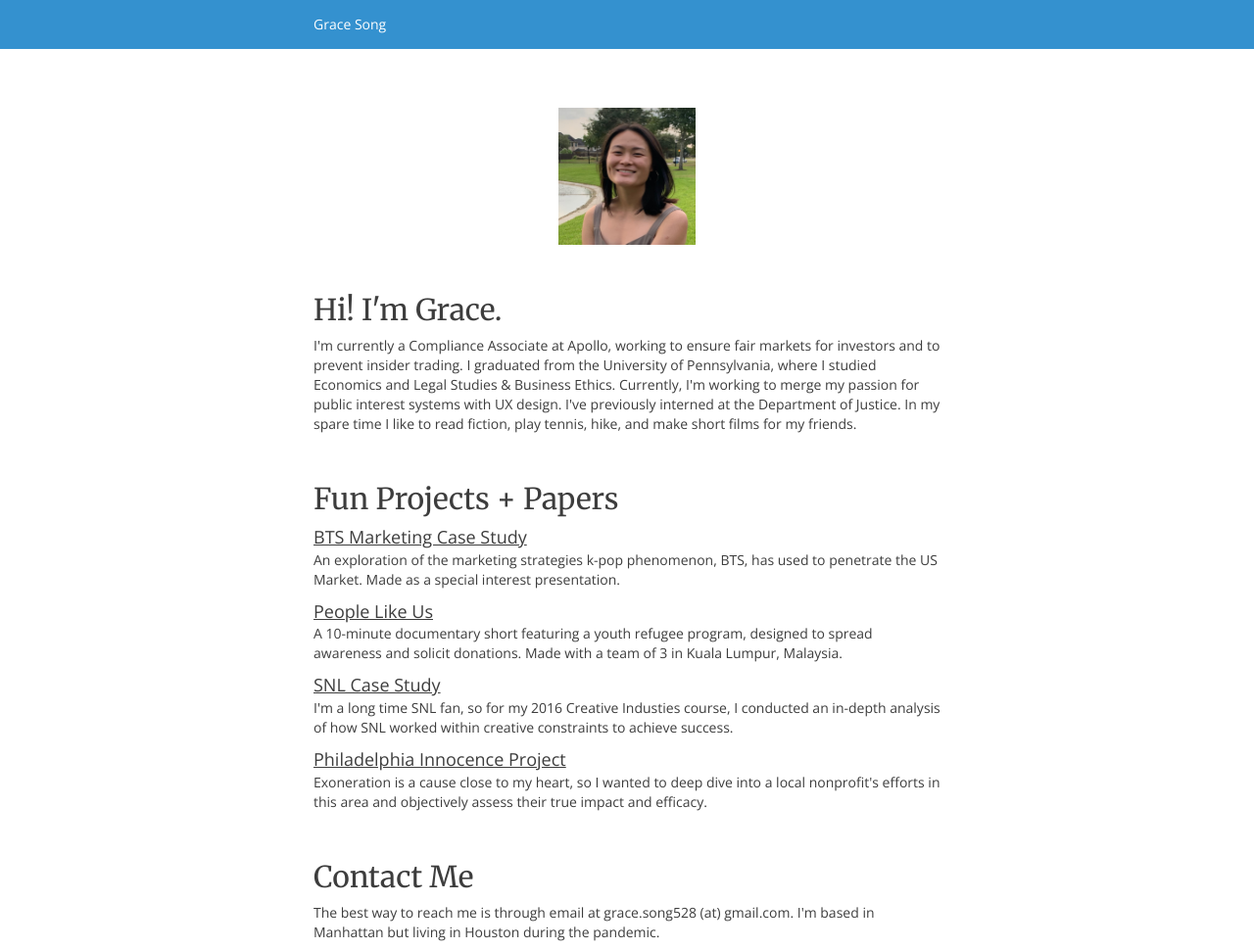
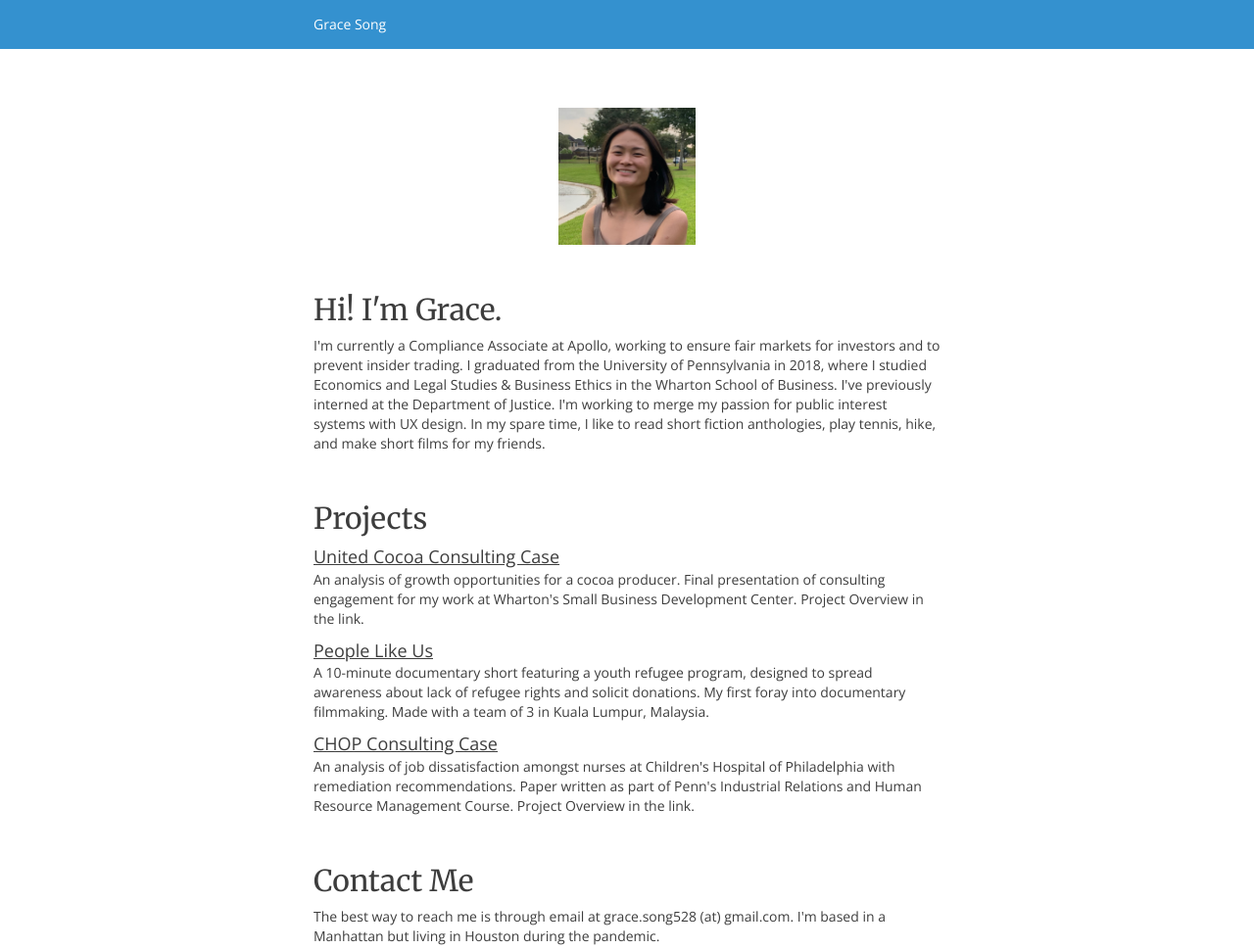
Before and after one commit to Grace-Song/Grace-Song.github.io, a plain HTML site: page index.html in a window 1280 px wide. Shown: the top 969 px of the page at 98% size. Drawn offline with nearby package versions, Linux system fonts and the light colour scheme.

Commit message:
Update index.html

```diff
--- a/index.html
+++ b/index.html
@@ -47,24 +47,26 @@
       <img src="IMG_328.jpeg" class="fix-head-spacing" id="what-the-fuck-happened">
       <h3 class="default-header" id="about">Hi! I'm Grace.</h3>
       <p>I'm currently a Compliance Associate at Apollo, working to ensure fair markets for investors and to prevent insider trading.
-	      I graduated from the University of Pennsylvania, where I studied Economics and Legal Studies & Business Ethics. Currently, I'm working to merge my passion for public interest systems with UX design. I've previously interned at the Department of Justice. In my spare time I like to read fiction, play tennis, hike, and make short films for my friends.</p>
+	      I graduated from the University of Pennsylvania in 2018, where I studied Economics and Legal Studies & Business Ethics in the Wharton School of Business.
+	      I've previously interned at the Department of Justice. I'm working to merge my passion for public interest systems with UX design.
+	      In my spare time, I like to read short fiction anthologies, play tennis, hike, and make short films for my friends.</p>
 
-			<h3 class="default-header">Fun Projects + Papers</h3>
+			<h3 class="default-header">Projects</h3>
 
-			<a href="https://drive.google.com/file/d/1esVbKI26vQejLT1rjJ7FryQtlZjfdyKC/view?usp=sharing" class="subheader">BTS Marketing Case Study</a>
-			<p>An exploration of the marketing strategies k-pop phenomenon, BTS, has used to penetrate the US Market. Made as a special interest presentation.</p>
+			<a href="https://drive.google.com/file/d/1Tytzh_SIXyM9nWsAn54SZjiC4WewwZn1/view?usp=sharing" class="subheader">United Cocoa Consulting Case</a>
+			<p>An analysis of growth opportunities for a cocoa producer. Final presentation of consulting engagement for my work at
+				 Wharton's Small Business Development Center. Project Overview in the link.</p>
 
       <a href="https://youtu.be/1QXGT2L5Xsk" class="subheader">People Like Us</a>
-      <p>A 10-minute documentary short featuring a youth refugee program, designed to spread awareness and solicit donations. Made with a team of 3 in Kuala Lumpur, Malaysia.</p>
+      <p>A 10-minute documentary short featuring a youth refugee program, designed to spread awareness about lack of refugee rights and solicit donations. My first foray into documentary filmmaking. Made with a team of 3 in Kuala Lumpur, Malaysia.</p>
 
-	    <a href="https://drive.google.com/file/d/19r1_cmkGcoU8Ns0wYKgd6E5wDaCvSBzd/view?usp=sharing" class="subheader">SNL Case Study</a>
-			<p>I'm a long time SNL fan, so for my 2016 Creative Industies course, I conducted an in-depth analysis of how SNL worked within creative constraints to achieve success.</p>
+	    <a href="https://drive.google.com/file/d/1giLwaOwXeAYp76A-n6GmOK-owzl6oY_o/view?usp=sharing" class="subheader">CHOP Consulting Case</a>
+			<p>An analysis of job dissatisfaction amongst nurses at Children's Hospital of Philadelphia with remediation recommendations.
+				Paper written as part of Penn's Industrial Relations and Human Resource Management Course. Project Overview in the link.</p>
 
-<a href="https://drive.google.com/file/d/1dSDvgSlfFodif1umW_DWxtK29fqaqbi6/view?usp=sharing" class="subheader">Philadelphia Innocence Project</a>
-			<p>Exoneration is a cause close to my heart, so I wanted to deep dive into a local nonprofit's efforts in this area and objectively assess their true impact and efficacy. </p>
 
       <h3 class="default-header">Contact Me</h3>
-			<p>The best way to reach me is through email at grace.song528 (at) gmail.com. I'm based in Manhattan but living in Houston during the pandemic. </p>
+			<p>The best way to reach me is through email at grace.song528 (at) gmail.com. I'm based in a Manhattan but living in Houston during the pandemic. </p>
 			<p>If you're looking for my resume, please email me. If you'd like to know more otherwise, check out my <a href="https://www.linkedin.com/in/grace-song">LinkedIn</a>.</p>
 
 
```
